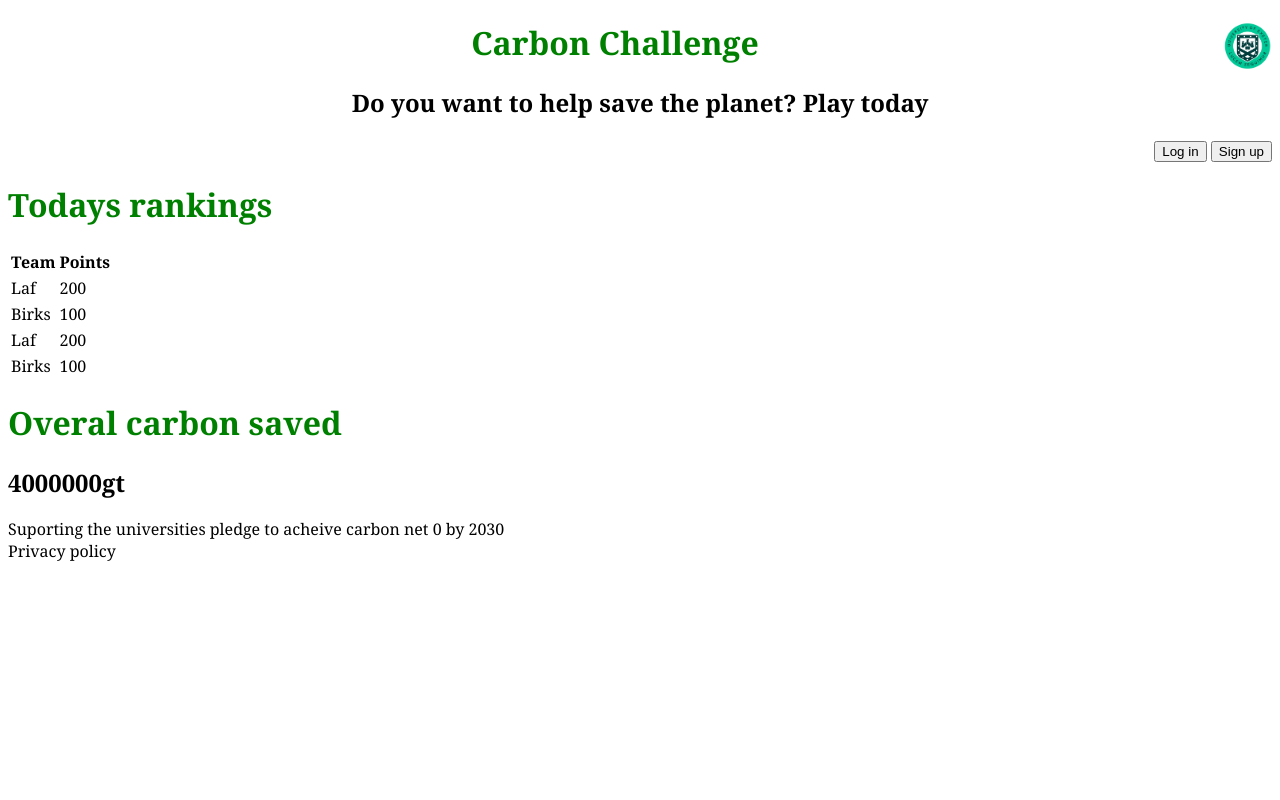
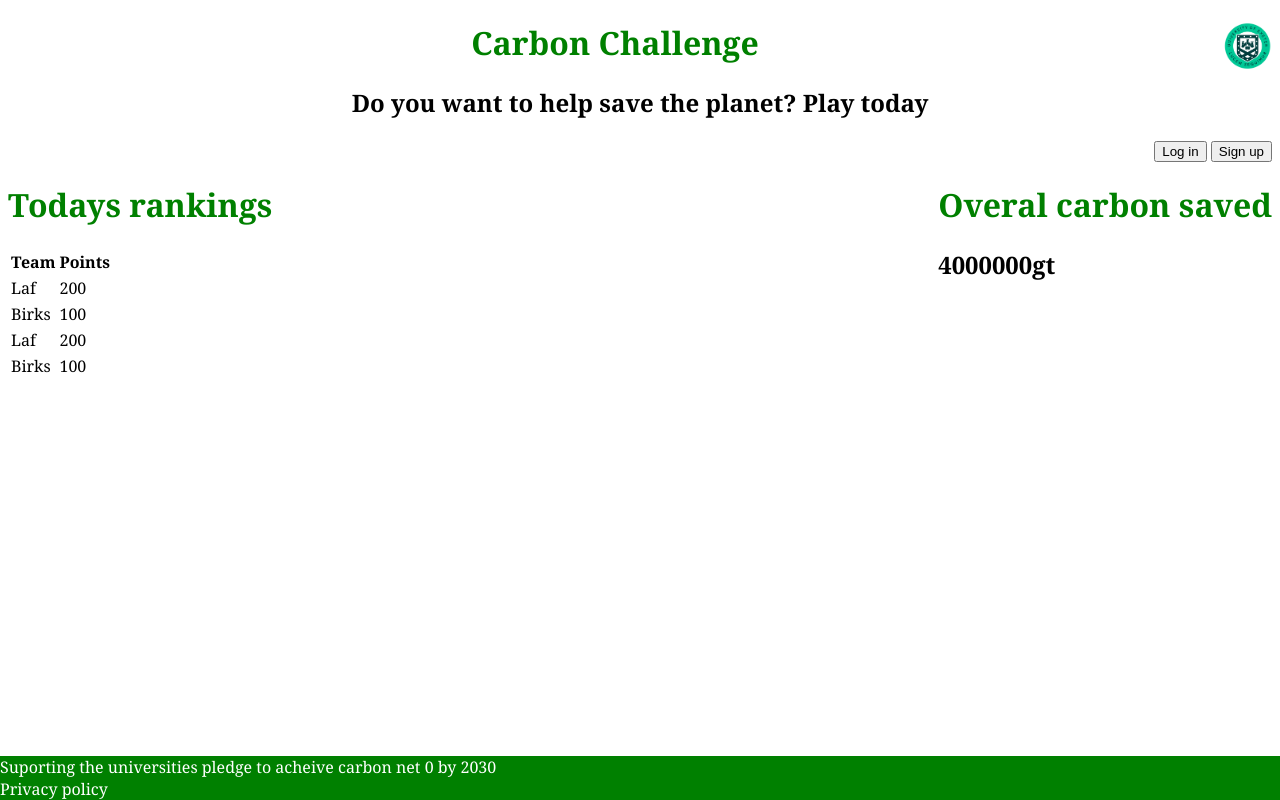
Before and after one commit to Erikabuckley/GroupProject, a plain HTML site: page index.html in a window 1280 px wide. Drawn offline with Linux system fonts and the light colour scheme.

Commit message:
changed class to id

```diff
--- a/index.html
+++ b/index.html
@@ -14,7 +14,7 @@
             <input type="button" value="Sign up">
         </div>
 
-        <div id = ranks>
+        <div id = "ranks">
             <h1>Todays rankings</h1>
             <table>
                 <tr>
@@ -40,7 +40,7 @@
             </table>
         </div>
 
-        <div id = total>
+        <div id = "total">
             <h1> Overal carbon saved</h1>
             <h2>4000000gt</h2>
         </div>
--- a/style.css
+++ b/style.css
@@ -11,18 +11,19 @@ body {
     font-family: Cambria, Cochin, Georgia, Times, 'Times New Roman', serif;
 }
 
-.total {
-    float : right;
+#total {
+    float: right;
 }
 
-.ranks {
-    float : left
+#ranks {
+    float: left
 }
 
-.footer {
-  position: fixed;
-  left: 0;
-  bottom: 0;
-  width: 100%;
-  background-color: green;
+#footer {
+    position: fixed;
+    left: 0;
+    bottom: 0;
+    width: 100%;
+    background-color: green;
+    color: white;
 }
```
